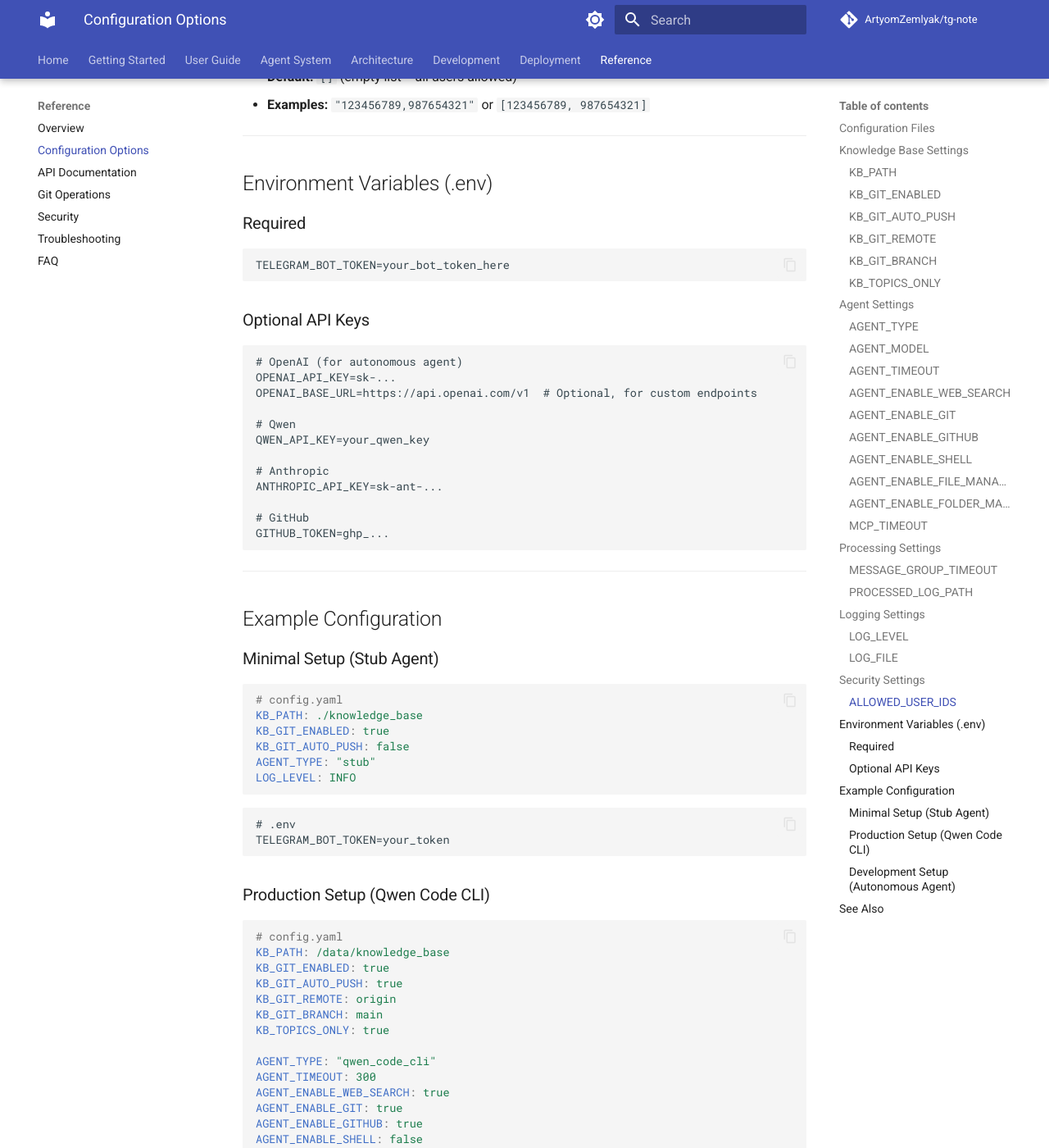
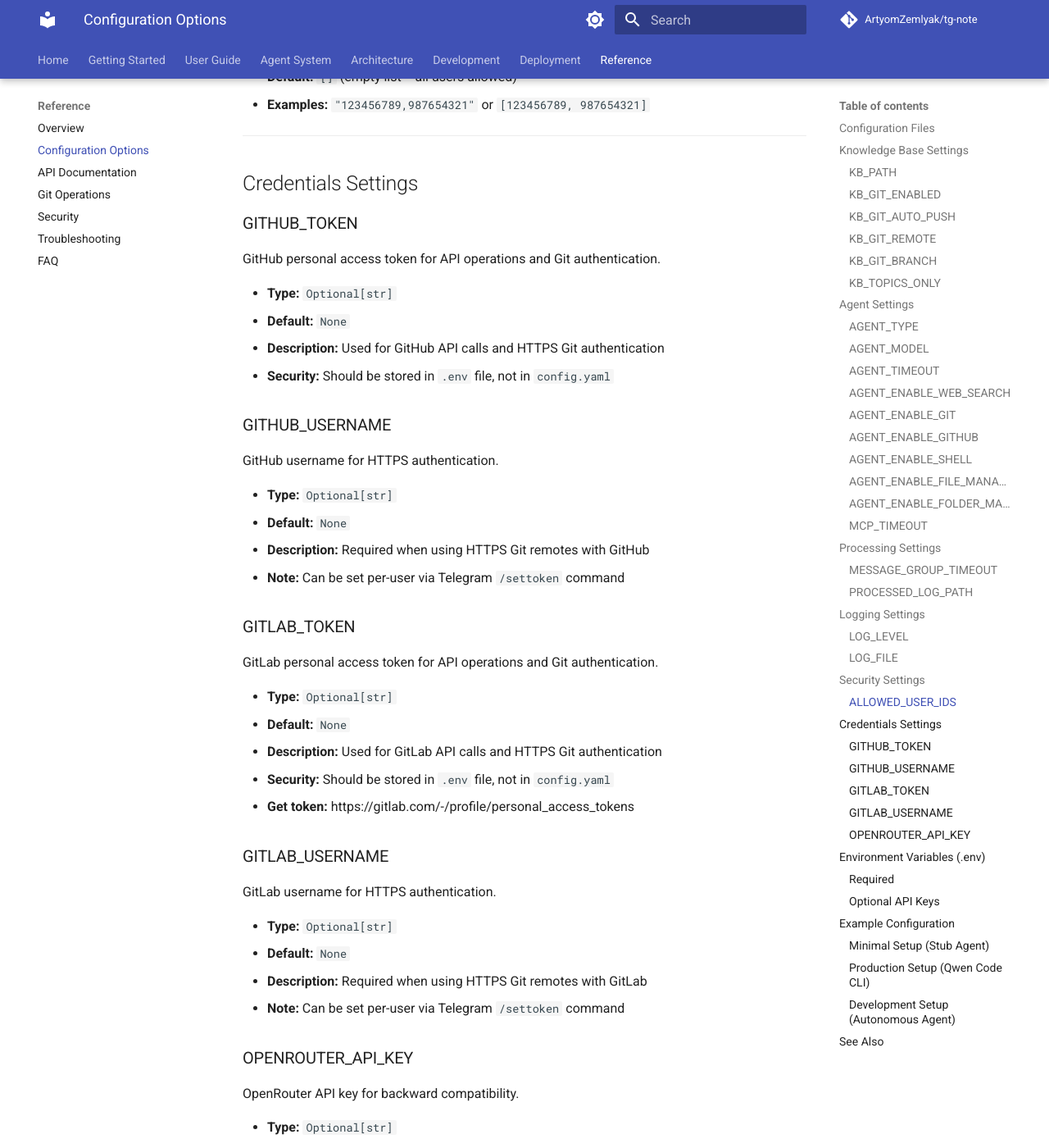
Before and after one commit to ArtyomZemlyak/tg-note, an MkDocs documentation site: the page built from docs_site/reference/configuration.md, in a window 1280 px wide and 1400 px high, scrolled down 5417 px. Shown: the whole window at 82% size. Built offline with MkDocs 1.6.1 and Material for MkDocs 9.7.7, drawn with Linux system fonts in a browser that asks for light colours; comment, search, counter and statistics services are not loaded; the version menu is left out; some of the changed text lies outside the part shown.

````diff
--- a/docs_site/reference/configuration.md
+++ b/docs_site/reference/configuration.md
@@ -208,6 +208,56 @@ Whitelist of allowed Telegram user IDs. When set via environment variables, it a
 
 ---
 
+## Credentials Settings
+
+### GITHUB_TOKEN
+
+GitHub personal access token for API operations and Git authentication.
+
+- **Type:** `Optional[str]`
+- **Default:** `None`
+- **Description:** Used for GitHub API calls and HTTPS Git authentication
+- **Security:** Should be stored in `.env` file, not in `config.yaml`
+
+### GITHUB_USERNAME
+
+GitHub username for HTTPS authentication.
+
+- **Type:** `Optional[str]`
+- **Default:** `None`
+- **Description:** Required when using HTTPS Git remotes with GitHub
+- **Note:** Can be set per-user via Telegram `/settoken` command
+
+### GITLAB_TOKEN
+
+GitLab personal access token for API operations and Git authentication.
+
+- **Type:** `Optional[str]`
+- **Default:** `None`
+- **Description:** Used for GitLab API calls and HTTPS Git authentication
+- **Security:** Should be stored in `.env` file, not in `config.yaml`
+- **Get token:** https://gitlab.com/-/profile/personal_access_tokens
+
+### GITLAB_USERNAME
+
+GitLab username for HTTPS authentication.
+
+- **Type:** `Optional[str]`
+- **Default:** `None`
+- **Description:** Required when using HTTPS Git remotes with GitLab
+- **Note:** Can be set per-user via Telegram `/settoken` command
+
+### OPENROUTER_API_KEY
+
+OpenRouter API key for backward compatibility.
+
+- **Type:** `Optional[str]`
+- **Default:** `None`
+- **Description:** Used for OpenRouter API access (backward compatibility)
+- **Note:** Can also be used with memory agent for cloud LLM access
+
+---
+
 ## Environment Variables (.env)
 
 ### Required
@@ -231,6 +281,14 @@ ANTHROPIC_API_KEY=sk-ant-...
 
 # GitHub
 GITHUB_TOKEN=ghp_...
+GITHUB_USERNAME=your_username  # Optional, for HTTPS authentication
+
+# GitLab
+GITLAB_TOKEN=glpat-...
+GITLAB_USERNAME=your_username  # Optional, for HTTPS authentication
+
+# OpenRouter (for backward compatibility)
+OPENROUTER_API_KEY=your_openrouter_key
 ```
 
 ---
````
Also changed, not shown: docs_site/architecture/bot-port.md (+12 -0 lines), docs_site/user-guide/settings-management.md (+6 -0 lines).
